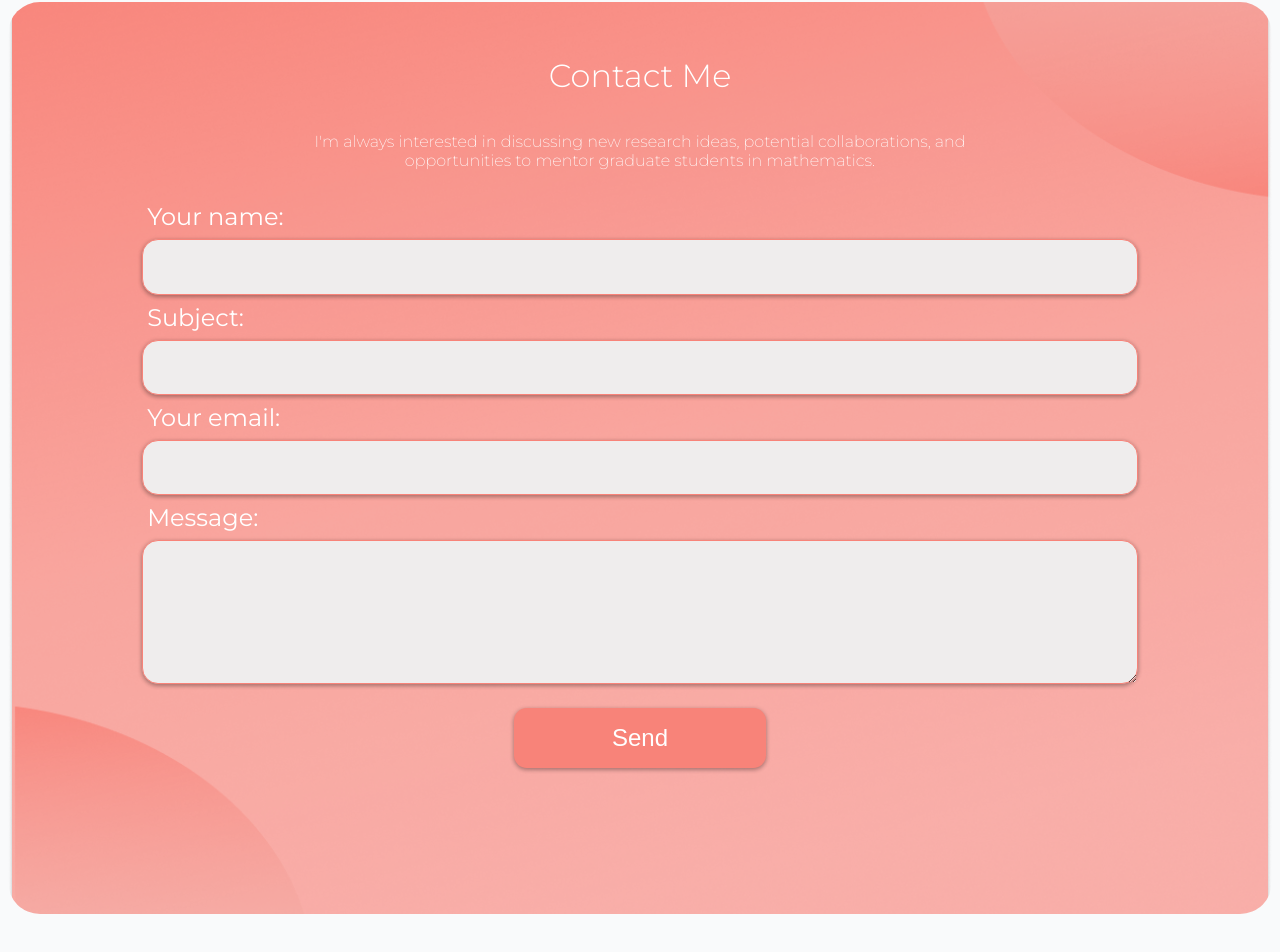
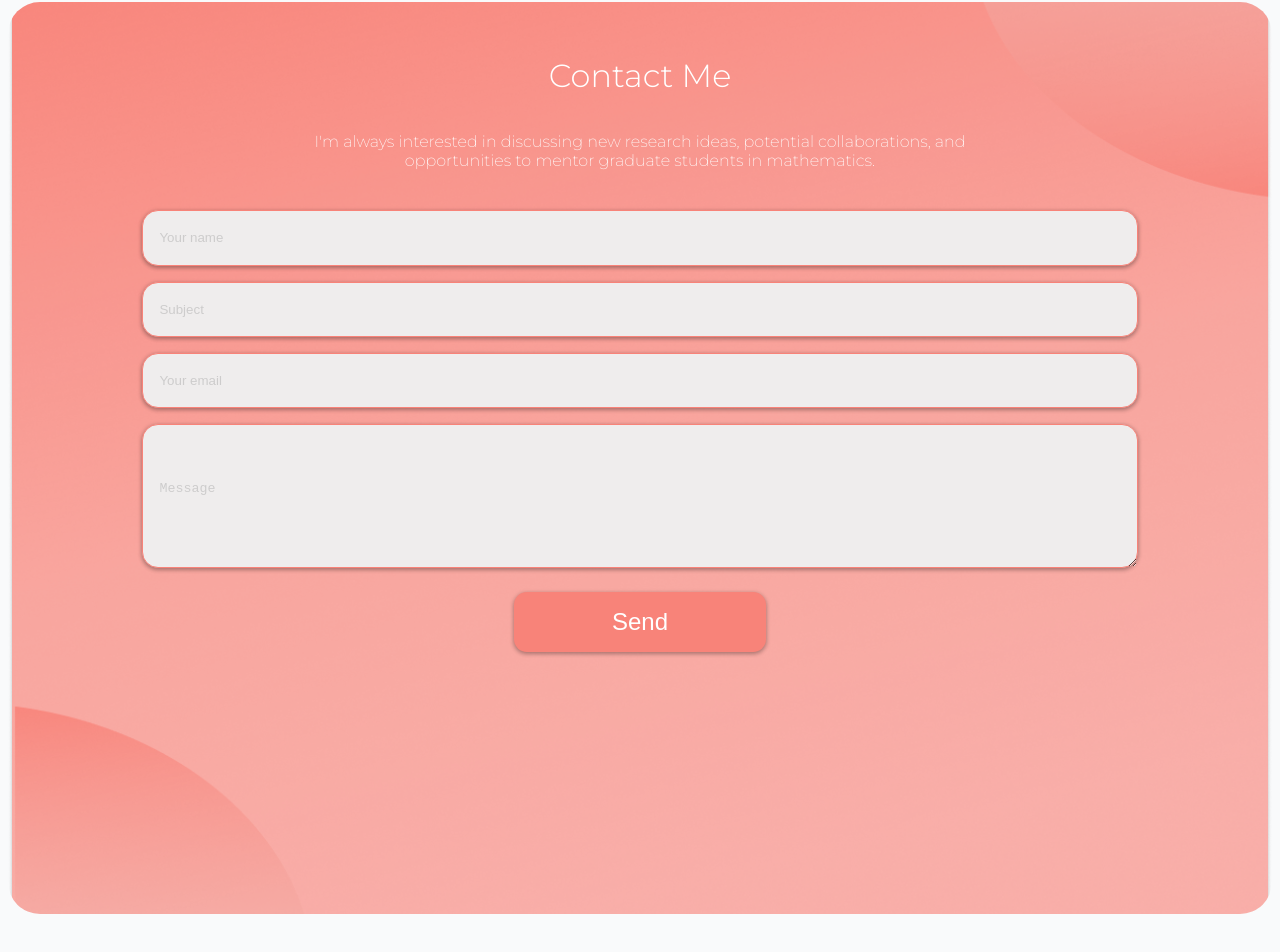
Before and after one commit to danielncuevas10/mila-portfolio, a React (Vite) app: page / in a window 1280 px wide. Shown: the part 4173-5125 px from the top of the page. Built offline with nearby package versions, Linux system fonts and the light colour scheme; no server answers.

Commit message:
Update contact form for EmailJS free frontend

```diff
--- a/src/components/ContactForm/ContactForm.tsx
+++ b/src/components/ContactForm/ContactForm.tsx
@@ -1,5 +1,6 @@
-import { useState } from "react";
+import { useState, useEffect } from "react";
 import styles from "./ContactForm.module.scss";
+import emailjs from "@emailjs/browser";
 
 type FormState = {
   name: string;
@@ -19,42 +20,46 @@ export default function ContactForm({ variant = "default" }: Props) {
     email: "",
     message: "",
   });
+  const [loading, setLoading] = useState(false);
 
-  const [loading, setLoading] = useState(false);
+  const SERVICE_ID = import.meta.env.VITE_EMAILJS_SERVICE_ID;
+  const TEMPLATE_OWNER = import.meta.env.VITE_EMAILJS_TEMPLATE_OWNER;
+  const TEMPLATE_USER = import.meta.env.VITE_EMAILJS_TEMPLATE_USER;
+  const PUBLIC_KEY = import.meta.env.VITE_EMAILJS_PUBLIC_KEY;
+
+  useEffect(() => {
+    if (PUBLIC_KEY) emailjs.init(PUBLIC_KEY);
+  }, []);
 
   const handleChange = (
     e: React.ChangeEvent<HTMLInputElement | HTMLTextAreaElement>
   ) => {
-    setForm((prev) => ({
-      ...prev,
-      [e.target.name]: e.target.value,
-    }));
+    setForm((prev) => ({ ...prev, [e.target.name]: e.target.value }));
   };
 
   const handleSubmit = async (e: React.FormEvent) => {
     e.preventDefault();
     setLoading(true);
 
+    const templateParams = {
+      name: form.name,
+      email: form.email,
+      subject: form.subject,
+      message: form.message,
+      owner_email: import.meta.env.VITE_OWNER_EMAIL,
+    };
+
     try {
-      const res = await fetch("/api/send-email", {
-        method: "POST",
-        headers: { "Content-Type": "application/json" },
-        body: JSON.stringify({
-          name: form.name,
-          email: form.email,
-          subject: form.subject,
-          message: form.message,
-        }),
-      });
+      // Send email to Mila (owner)
+      await emailjs.send(SERVICE_ID, TEMPLATE_OWNER, templateParams);
 
-      if (!res.ok) {
-        throw new Error("Failed to send");
-      }
+      // Send confirmation email to user
+      await emailjs.send(SERVICE_ID, TEMPLATE_USER, templateParams);
 
       alert("Message sent successfully!");
       setForm({ name: "", subject: "", email: "", message: "" });
     } catch (err) {
-      console.error(err);
+      console.error("EmailJS error:", err);
       alert("Something went wrong. Please try again.");
     } finally {
       setLoading(false);
@@ -68,34 +73,35 @@ export default function ContactForm({ variant = "default" }: Props) {
       }`}
       onSubmit={handleSubmit}
     >
-      <h3>Your name:</h3>
-      <input name="name" value={form.name} onChange={handleChange} required />
-
-      <h3>Subject:</h3>
+      <input
+        name="name"
+        placeholder="Your name"
+        value={form.name}
+        onChange={handleChange}
+        required
+      />
       <input
         name="subject"
+        placeholder="Subject"
         value={form.subject}
         onChange={handleChange}
         required
       />
-
-      <h3>Your email:</h3>
       <input
         type="email"
         name="email"
+        placeholder="Your email"
         value={form.email}
         onChange={handleChange}
         required
       />
-
-      <h3>Message:</h3>
       <textarea
         name="message"
+        placeholder="Message"
         value={form.message}
         onChange={handleChange}
         required
       />
-
       <button type="submit" disabled={loading}>
         {loading ? "Sending..." : "Send"}
       </button>
```
